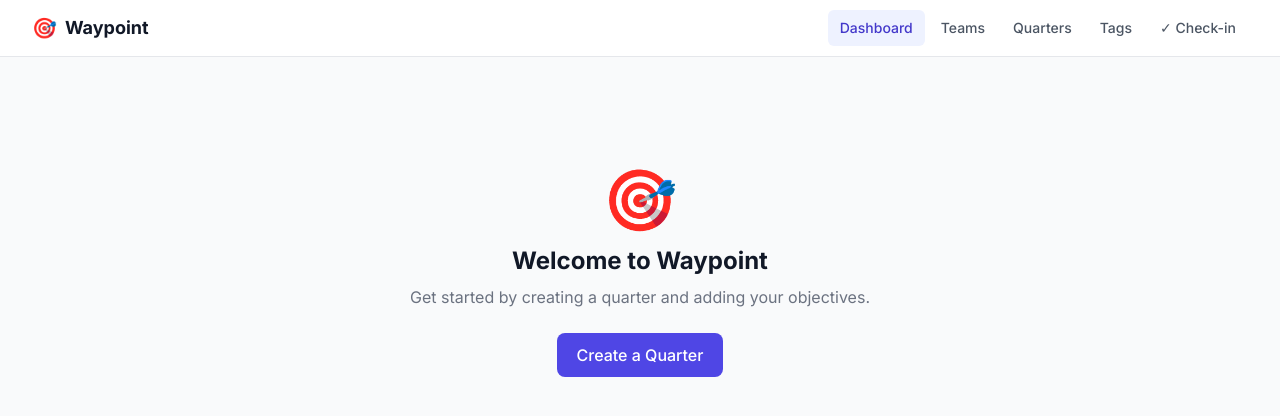
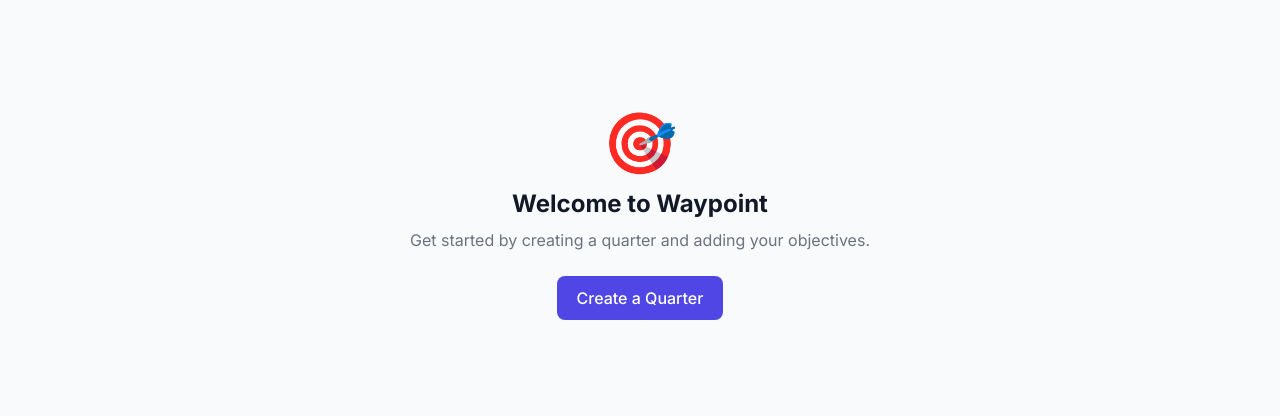
Before and after one commit to stebennett/waypoint-okr, a Next.js app: page / in a window 1280 px wide. Shown: the top 416 px of the page. Built offline with nearby package versions, Linux system fonts and the light colour scheme; no server answers; the database is empty.

Commit message:
fix(nav): hide admin/manager links from viewers
Nav showed Teams/Quarters/Tags/Check-in to all signed-in users.
Filter by role: Teams/Quarters/Tags are admin-only, Check-in is
okr_manager+. Layout now passes the session role to Nav and only
renders it for authenticated users.

```diff
--- a/app/components/Nav.tsx
+++ b/app/components/Nav.tsx
@@ -2,17 +2,21 @@
 
 import Link from 'next/link'
 import { usePathname } from 'next/navigation'
+import { hasRole, type Role } from '@/lib/auth/rbac'
 
-const navItems = [
-  { href: '/', label: 'Dashboard' },
-  { href: '/teams', label: 'Teams' },
-  { href: '/quarters', label: 'Quarters' },
-  { href: '/tags', label: 'Tags' },
-  { href: '/check-in', label: '✓ Check-in' },
+type NavItem = { href: string; label: string; minRole: Role }
+
+const navItems: NavItem[] = [
+  { href: '/', label: 'Dashboard', minRole: 'viewer' },
+  { href: '/teams', label: 'Teams', minRole: 'admin' },
+  { href: '/quarters', label: 'Quarters', minRole: 'admin' },
+  { href: '/tags', label: 'Tags', minRole: 'admin' },
+  { href: '/check-in', label: '✓ Check-in', minRole: 'okr_manager' },
 ]
 
-export function Nav() {
+export function Nav({ role }: { role?: Role }) {
   const pathname = usePathname()
+  const visibleItems = navItems.filter((item) => hasRole(role, item.minRole))
 
   return (
     <nav className="bg-white border-b border-gray-200 sticky top-0 z-50">
@@ -23,7 +27,7 @@ export function Nav() {
             <span className="font-bold text-gray-900 text-lg">Waypoint</span>
           </Link>
           <div className="flex items-center gap-1">
-            {navItems.map((item) => {
+            {visibleItems.map((item) => {
               const isActive =
                 item.href === '/' ? pathname === '/' : pathname.startsWith(item.href)
               return (
--- a/app/layout.tsx
+++ b/app/layout.tsx
@@ -19,6 +19,7 @@ export default async function RootLayout({
   children: React.ReactNode
 }) {
   const session = await getSession()
+  const role = (session?.user as { role?: "viewer" | "okr_manager" | "admin" } | undefined)?.role
   return (
     <html lang="en">
       <body className={`${inter.className} bg-gray-50 min-h-screen`}>
@@ -35,7 +36,7 @@ export default async function RootLayout({
             </div>
           </header>
         )}
-        <Nav />
+        {session?.user && <Nav role={role} />}
         <main className="max-w-7xl mx-auto px-4 sm:px-6 lg:px-8 py-8">
           {children}
         </main>
```
